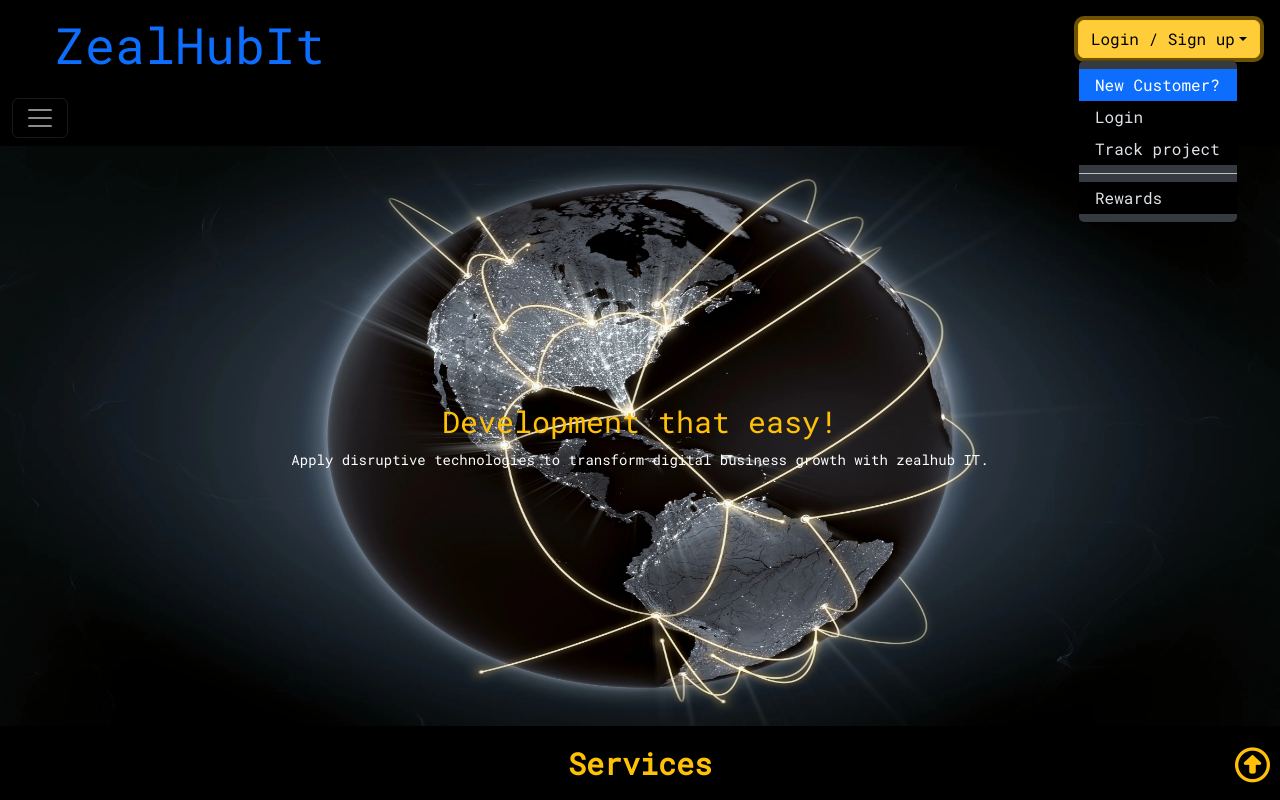
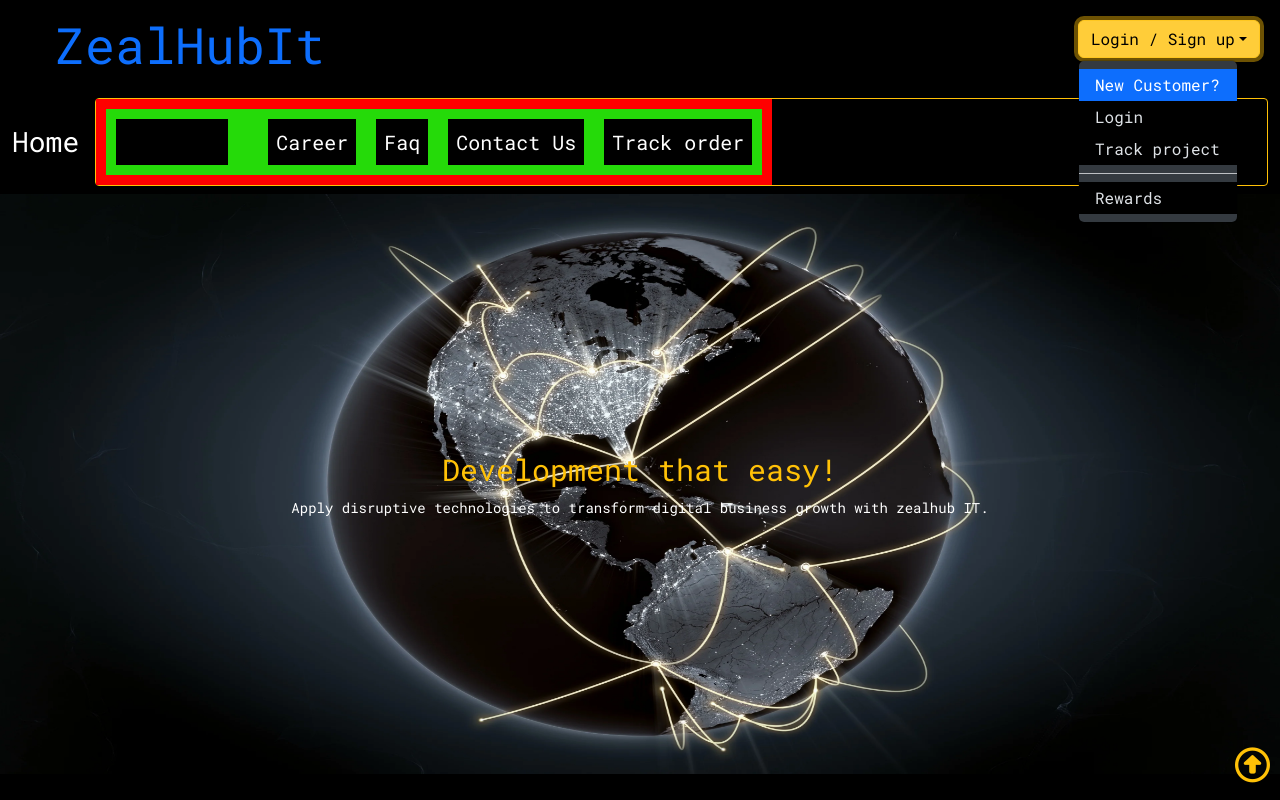
Before and after one commit to Eddi1995/zealHubIt, a React (Create React App) app in the folder zealhubit-app/: page / in a window 1280 px wide. Both pictures are taken after a click on the button "Login / Sign up". Shown: the top 800 px of the page. Built offline with nearby package versions, Linux system fonts and the light colour scheme.

Commit message:
some changes

```diff
--- a/zealhubit-app/src/Components/Header/Header.js
+++ b/zealhubit-app/src/Components/Header/Header.js
@@ -19,7 +19,7 @@ function Header(){
             Login / Sign up
            </button>
            <ul class="dropdown-menu dropdown-menu-dark" aria-labelledby="dropdownMenuButton2">
-           <li><Link to="signup" class="dropdown-item active" target="blank">New Customer?</Link></li>
+           <li><Link to="signup" class="dropdown-item active" target="https://chat.openai.com/">New Customer?</Link></li>
            <li><Link to="Login" class="dropdown-item" >Login</Link></li>
           <li><a class="dropdown-item" href="#">Track project</a></li>
           <li><hr class="dropdown-divider"/></li>
--- a/zealhubit-app/src/Components/Login/Login.js
+++ b/zealhubit-app/src/Components/Login/Login.js
@@ -65,7 +65,6 @@ class Login extends Component{
        console.log(this.state)
   }
 
-
     render(){
         return(
 
--- a/zealhubit-app/src/Components/Nav/Nav.js
+++ b/zealhubit-app/src/Components/Nav/Nav.js
@@ -4,31 +4,42 @@ import { Link } from "react-router-dom";
 function Nav(){
     return(
         <>
-        <div class={Navstyle.navParent} >
-
-        <div className="collapse" id="navbarToggleExternalContent">
-    <div className="bg-black p-4" >
-
-        <ul class={Navstyle.ulcontroling}>
-            {/* <li><Link to="Home" >Home</Link></li> */}
-            <li><Link to="Services">Services</Link></li>
-            {/* <li><Link to="Customers">Customers</Link></li> */}
-            <li><Link to="Career">Career</Link></li>
-            <li><Link to="Faq">Faq</Link></li>
-            <li><Link to="ContactUs">Contact Us</Link></li>
-            <li><Link to="Login">Login</Link></li>
-        </ul>
 
 
+        <div class={Navstyle.navControlling}>
+<nav className="navbar navbar-expand-lg bg-body-tertiary text-primary ">
+  <div className="container-fluid ">
+    <Link to="Home" className="navbar-brand text-white fs-3" >Home</Link>
+    <button className="navbar-toggler" type="button" data-bs-toggle="collapse" data-bs-target="#navbarNavDropdown" aria-controls="navbarNavDropdown" aria-expanded="false" aria-label="Toggle navigation">
+      <span className="navbar-toggler-icon"></span>
+    </button>
+    <div className="collapse navbar-collapse border border-warning rounded-1" id="navbarNavDropdown" >
+      <ul  className="navbar-nav fs-5" >
+
+        <li className="nav-item">
+          <Link to="this" className="nav-link active" aria-current="page">Services</Link>
+        </li>
+        <li className="nav-item">
+          {/* <a className="nav-link text-white" href="#">Customers</a> */}
+        </li>
+        <li className="nav-item">
+          <Link to="Career" className="nav-link text-white">Career</Link>
+        </li>
+        <li className="nav-item">
+          <Link to="Faq" className="nav-link text-white">Faq</Link>
+        </li>
+        <li className="nav-item">
+          <Link to="ContactUs" className="nav-link text-white">Contact Us</Link>
+        </li>
+        <li className="nav-item">
+          <a className="nav-link text-white" href="#">Track order</a>
+        </li>
+
+      </ul>
     </div>
-    </div>
-     <nav className="navbar navbar-dark bg-black">
-      <div className="container-fluid">
-      <button className="navbar-toggler" type="button" data-bs-toggle="collapse" data-bs-target="#navbarToggleExternalContent" aria-controls="navbarToggleExternalContent" aria-expanded="false" aria-label="Toggle navigation">
-      <span className="navbar-toggler-icon"></span>
-      </button>
-      </div>
-       </nav>
+   </div>
+ </nav>
+
 
        </div>
 
--- a/zealhubit-app/src/Components/Nav/Nav.module.css
+++ b/zealhubit-app/src/Components/Nav/Nav.module.css
@@ -1,27 +1,15 @@
 
-.ulcontroling{
-    font-size: 30px;
+.navControlling ul{
+   border: 10px solid red;
+
 }
 
-.ulcontroling li{
-  border-radius: 30px;
-    text-align: center;
-    list-style: none;
-    background-color: white;
-    color: black;
-    margin-right: 30px;
-    margin-left: 30px;
+.navControlling ul li{
+  border: 10px solid rgb(37, 218, 9);
+  color: rgb(217, 30, 170);
 }
 
-.ulcontroling li a{
-  background-color: white;
-  text-decoration: none;
-  color: black;
+.navControlling ul li>a:hover a{
+ /* border: 20px solid yellow; */
+ color: yellow;
 }
-.ulcontroling li a:hover{
-    color: orange;
-  }
-/* .headingcontrol a{
- text-decoration: none;
- background-color: white;
-} */
--- a/zealhubit-app/src/Router.js
+++ b/zealhubit-app/src/Router.js
@@ -12,7 +12,7 @@ function Router(){
     return(
         <>
          <Routes>
-            {/* <Route path="Home" element={<Home/>} /> */}
+            <Route path="Home" element={<Home/>} />
             <Route path="Services" element={<Services/>} />
             {/* <Route path="Customers" element={<Customers/>} /> */}
             <Route path="Career" element={<Career/>}/>
```
